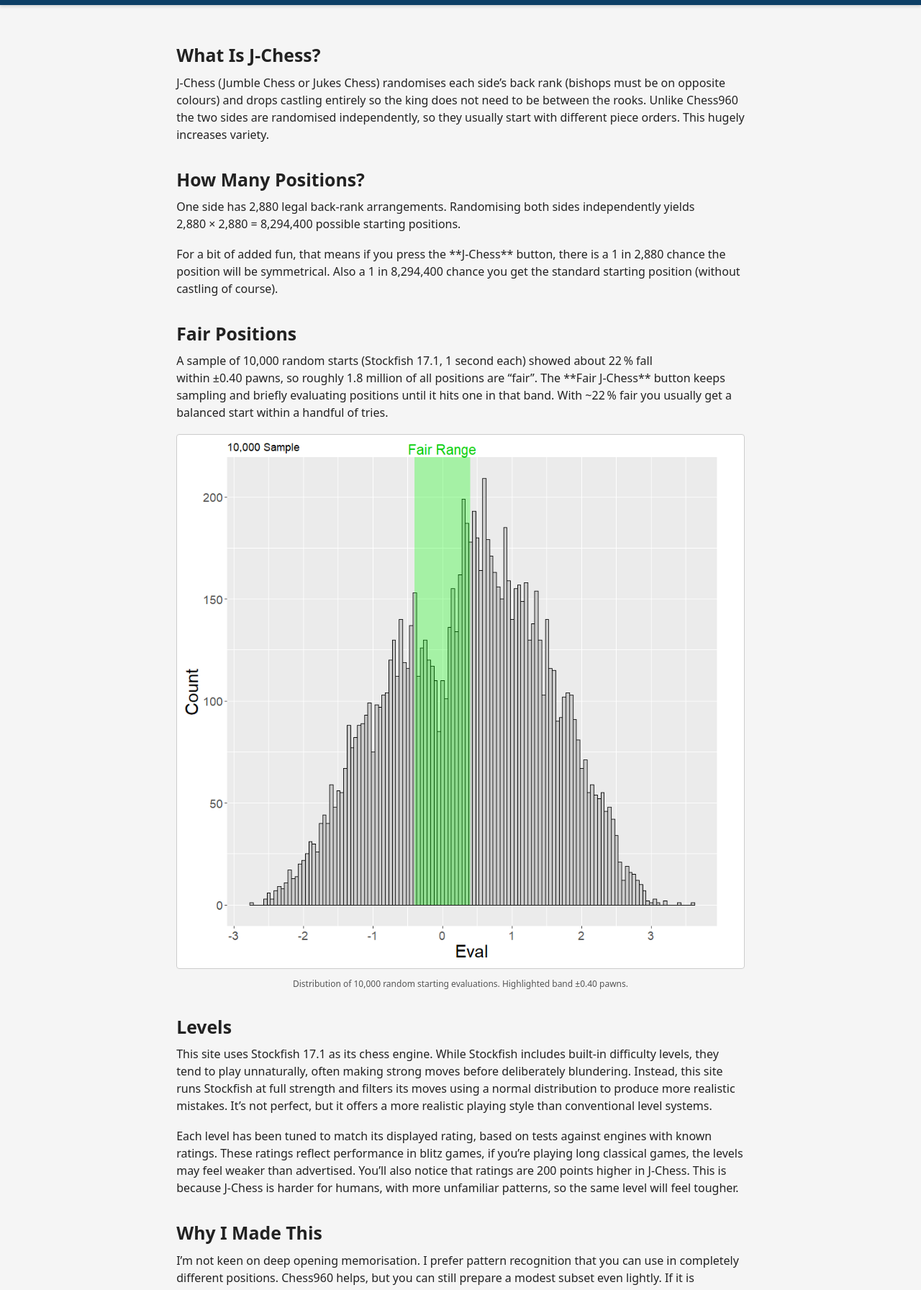
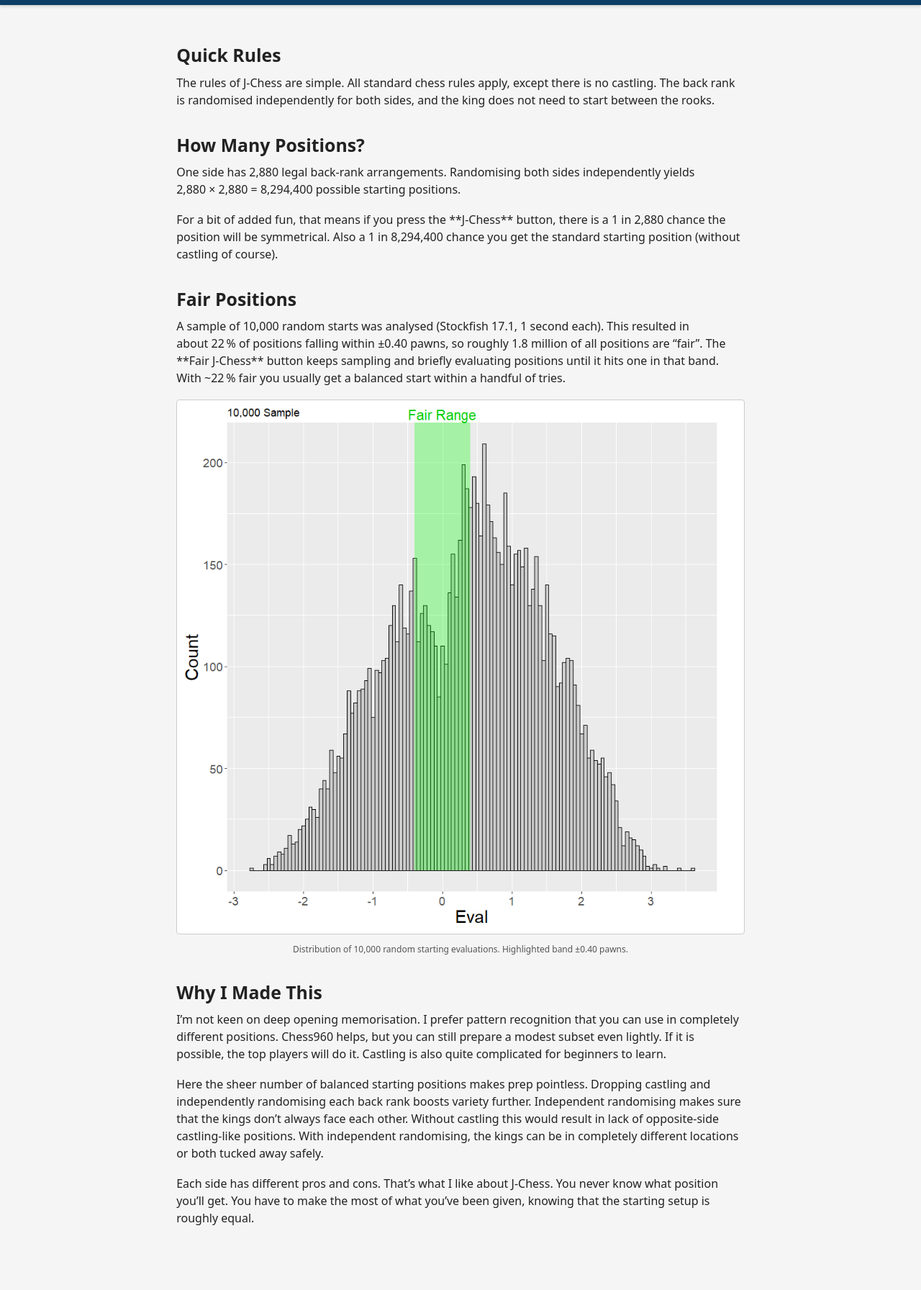
Before and after one commit to J-Ratings/J-Chess, a plain HTML site: page info/index.html in a window 1280 px wide. Shown: the part 45-1837 px from the top of the page at 72% size. Drawn offline with Linux system fonts and the light colour scheme.

Commit message:
Update index.html

```diff
--- a/info/index.html
+++ b/info/index.html
@@ -146,12 +146,15 @@
   </header>
 
   <div class="container">
-    <section>
-      <h2>What Is J‑Chess?</h2>
-      <p>
-        J‑Chess (Jumble Chess or Jukes Chess) randomises each side’s back rank (bishops must be on opposite colours) and drops castling entirely so the king does not need to be between the rooks. Unlike Chess960 the two sides are randomised independently, so they usually start with different piece orders. This hugely increases variety.
-      </p>
-    </section>
+
+<section>
+  <h2>Quick Rules</h2>
+  <p>
+    The rules of J-Chess are simple. All standard chess rules apply, except there is no castling.
+    The back rank is randomised independently for both sides, and the king does not need to start between the rooks.
+  </p>
+</section>
+
 
     <section>
       <h2>How Many Positions?</h2>
@@ -166,7 +169,7 @@
     <section>
       <h2>Fair Positions</h2>
       <p>
-        A sample of 10,000 random starts (Stockfish 17.1, 1 second each) showed about 22 % fall within ±0.40 pawns, so roughly 1.8 million of all positions are “fair”. The **Fair J‑Chess** button keeps sampling and briefly evaluating positions until it hits one in that band. With ~22 % fair you usually get a balanced start within a handful of tries.
+        A sample of 10,000 random starts was analysed (Stockfish 17.1, 1 second each). This resulted in about 22 % of positions falling within ±0.40 pawns, so roughly 1.8 million of all positions are “fair”. The **Fair J‑Chess** button keeps sampling and briefly evaluating positions until it hits one in that band. With ~22 % fair you usually get a balanced start within a handful of tries.
       </p>
       <figure>
         <img src="/histogram.png" alt="Histogram of 10,000 J‑Chess starting position evaluations showing fair range">
@@ -174,25 +177,19 @@
       </figure>
     </section>
 
-    <section>
-      <h2>Levels</h2>
-      <p>
-        This site uses Stockfish 17.1 as its chess engine. While Stockfish includes built‑in difficulty levels, they tend to play unnaturally, often making strong moves before deliberately blundering. Instead, this site runs Stockfish at full strength and filters its moves using a normal distribution to produce more realistic mistakes. It’s not perfect, but it offers a more realistic playing style than conventional level systems.
-      </p>
-      <p>
-        Each level has been tuned to match its displayed rating, based on tests against engines with known ratings. These ratings reflect performance in blitz games, if you’re playing long classical games, the levels may feel weaker than advertised. You’ll also notice that ratings are 200 points higher in J‑Chess. This is because J‑Chess is harder for humans, with more unfamiliar patterns, so the same level will feel tougher.
-      </p>
-    </section>
 
     <section>
       <h2>Why I Made This</h2>
       <p>
         I’m not keen on deep opening memorisation. I prefer pattern recognition that you can use in completely different positions. Chess960 helps, but you can still prepare a modest subset even lightly.
-        If it is possible, the top players will do it.
+        If it is possible, the top players will do it. Castling is also quite complicated for beginners to learn. </p>
+        <p>
         Here the sheer number of balanced starting positions makes prep pointless. Dropping castling and independently randomising each
         back rank boosts variety further. Independent randomising makes sure that the kings don’t always face each other. Without castling
         this would result in lack of opposite‑side castling‑like positions. With independent randomising, the kings can be in completely
-        different locations or both tucked away safely. Each side has different pros and cons. That’s what I like about J‑Chess. You never
+        different locations or both tucked away safely. </p>
+        <p>
+        Each side has different pros and cons. That’s what I like about J‑Chess. You never
         know what position you’ll get. You have to make the most of what you’ve been given, knowing that the starting setup is roughly equal.
       </p>
     </section>
```
